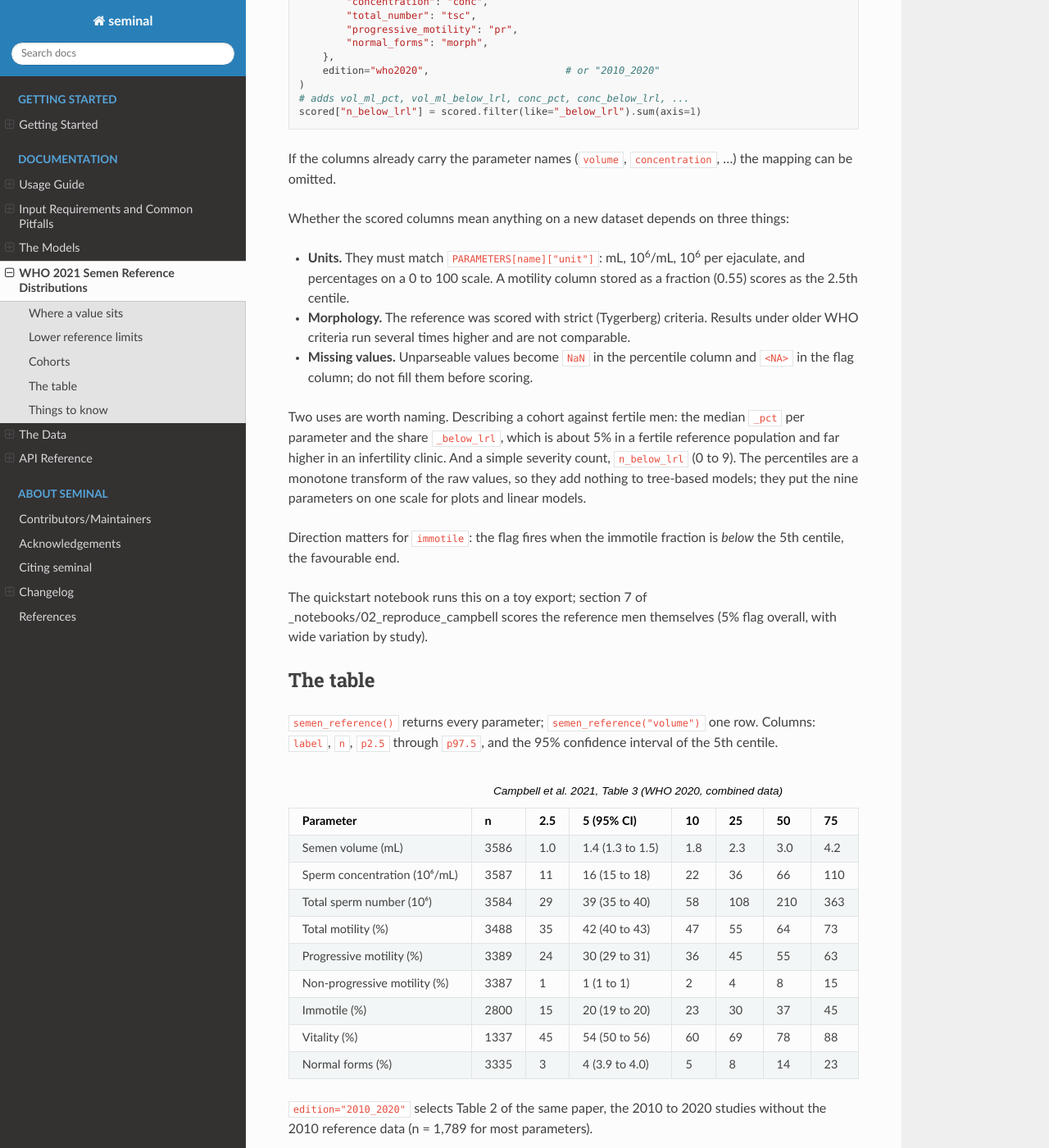
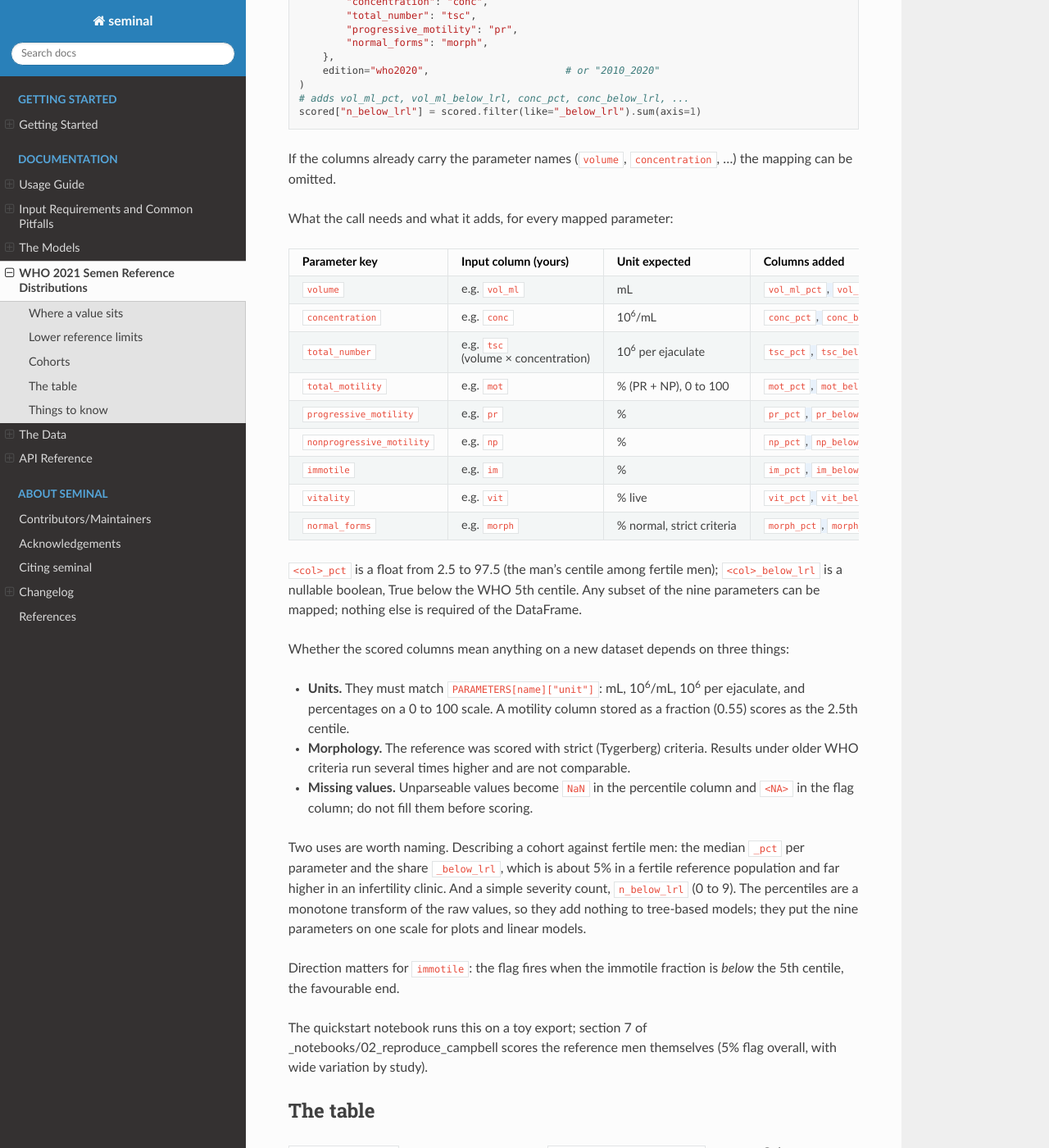
Before and after one commit to datasciencedynamics/seminal, a Sphinx documentation site: the page built from docs/semen.rst, in a window 1280 px wide and 1400 px high, scrolled down 1321 px. Shown: the whole window at 82% size. Built offline with Sphinx 7.4.7 and the Read the Docs theme 3.1.0, drawn with Linux system fonts in a browser that asks for light colours; pages that are not in the unit, such as notebooks, are missing from menus.

Commit message:
Docs: input and added-column table for add_semen_percentile_cols, added columns highlighted

```diff
--- a/docs/_static/custom.css
+++ b/docs/_static/custom.css
@@ -40,3 +40,8 @@ img.seminal-logo {
 .cell_output table.dataframe thead th {
   text-align: right;
 }
+
+/* Columns added by add_semen_percentile_cols, on the semen page */
+.added-col, td:has(> .added-col) {
+  background-color: #e8f1fb;
+}
--- a/docs/semen.rst
+++ b/docs/semen.rst
@@ -71,6 +71,76 @@ flag (``_below_lrl``, below the WHO 5th centile).
 
 If the columns already carry the parameter names (``volume``,
 ``concentration``, ...) the mapping can be omitted.
+
+What the call needs and what it adds, for every mapped parameter:
+
+.. list-table::
+   :header-rows: 1
+   :widths: 24 22 30 24
+
+   * - Parameter key
+     - Input column (yours)
+     - Unit expected
+     - Columns added
+   * - ``volume``
+     - e.g. ``vol_ml``
+     - mL
+     - .. rst-class:: added-col
+
+       ``vol_ml_pct``, ``vol_ml_below_lrl``
+   * - ``concentration``
+     - e.g. ``conc``
+     - 10\ :sup:`6`/mL
+     - .. rst-class:: added-col
+
+       ``conc_pct``, ``conc_below_lrl``
+   * - ``total_number``
+     - e.g. ``tsc`` (volume × concentration)
+     - 10\ :sup:`6` per ejaculate
+     - .. rst-class:: added-col
+
+       ``tsc_pct``, ``tsc_below_lrl``
+   * - ``total_motility``
+     - e.g. ``mot``
+     - % (PR + NP), 0 to 100
+     - .. rst-class:: added-col
+
+       ``mot_pct``, ``mot_below_lrl``
+   * - ``progressive_motility``
+     - e.g. ``pr``
+     - %
+     - .. rst-class:: added-col
+
+       ``pr_pct``, ``pr_below_lrl``
+   * - ``nonprogressive_motility``
+     - e.g. ``np``
+     - %
+     - .. rst-class:: added-col
+
+       ``np_pct``, ``np_below_lrl``
+   * - ``immotile``
+     - e.g. ``im``
+     - %
+     - .. rst-class:: added-col
+
+       ``im_pct``, ``im_below_lrl``
+   * - ``vitality``
+     - e.g. ``vit``
+     - % live
+     - .. rst-class:: added-col
+
+       ``vit_pct``, ``vit_below_lrl``
+   * - ``normal_forms``
+     - e.g. ``morph``
+     - % normal, strict criteria
+     - .. rst-class:: added-col
+
+       ``morph_pct``, ``morph_below_lrl``
+
+``<col>_pct`` is a float from 2.5 to 97.5 (the man's centile among fertile
+men); ``<col>_below_lrl`` is a nullable boolean, True below the WHO 5th
+centile. Any subset of the nine parameters can be mapped; nothing else is
+required of the DataFrame.
 
 Whether the scored columns mean anything on a new dataset depends on three
 things:
```
